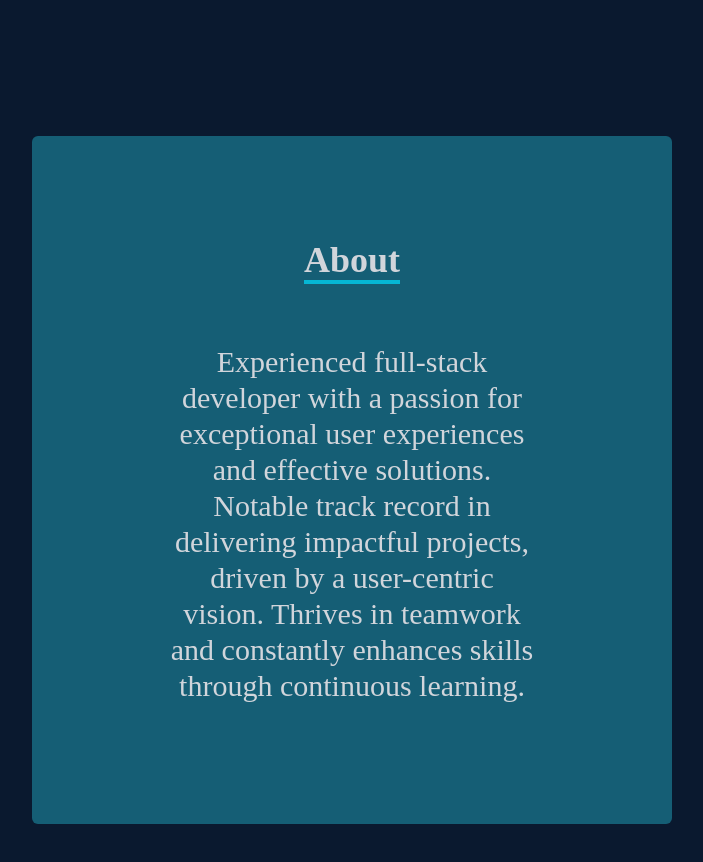
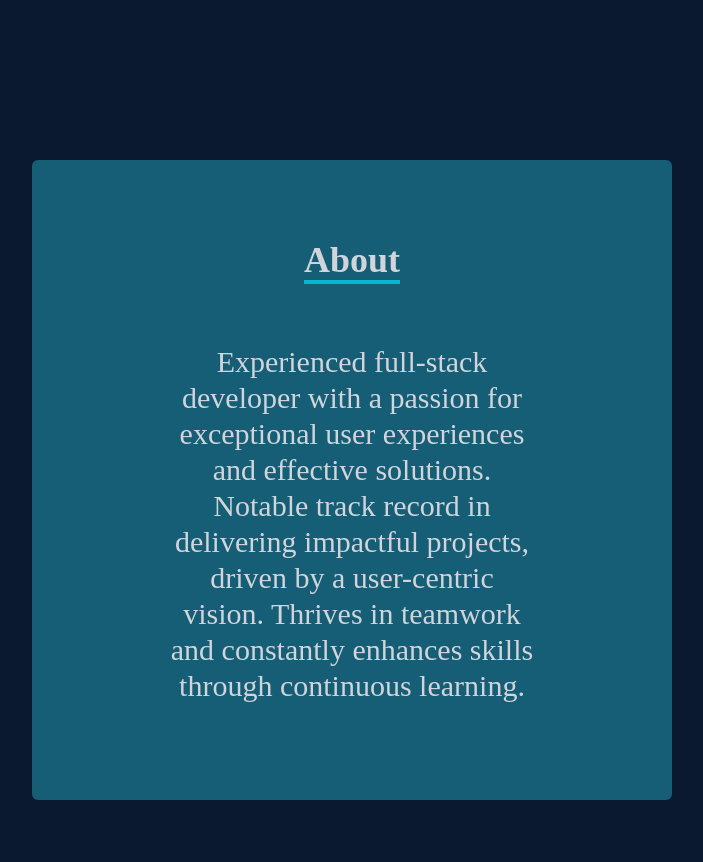
Before and after one commit to sabbatj/react-portfolio-js, a React (Create React App) app: page / in a window 1280 px wide. Shown: the part 720-1582 px from the top of the page, without its empty margins (288-991 px from the left). Built offline with nearby package versions, Linux system fonts and the light colour scheme.

Commit message:
Update about.screen.tsx

```diff
--- a/src/screens/about/about.screen.tsx
+++ b/src/screens/about/about.screen.tsx
@@ -2,7 +2,7 @@ const About = () => {
   return (
     <div data-name="about" id="about" className="w-full h-screen bg-[#0a192f] text-gray-300">
       <div className="flex flex-col pt-10 pb-10 justify-center items-center w-full h-full">
-        <div className="py-16 pt-[-10px] rounded-md bg-cyan-800 flex flex-col justify-center items-center w-5/6 md:w-3/6 transition-all duration-500 hover:scale-95">
+        <div className="py-10 pt-[-10px] rounded-md bg-cyan-800 flex flex-col justify-center items-center w-5/6 md:w-3/6 transition-all duration-500 hover:scale-95">
           <div className="max-w-[400px] pt-10 pb-10 px-4 w-full grid sm:grid-cols-1 gap-8 mb-4">
             <div className="text-center pb-8">
               <p className="text-4xl font-bold inline border-b-4 border-cyan-500">About</p>
```
